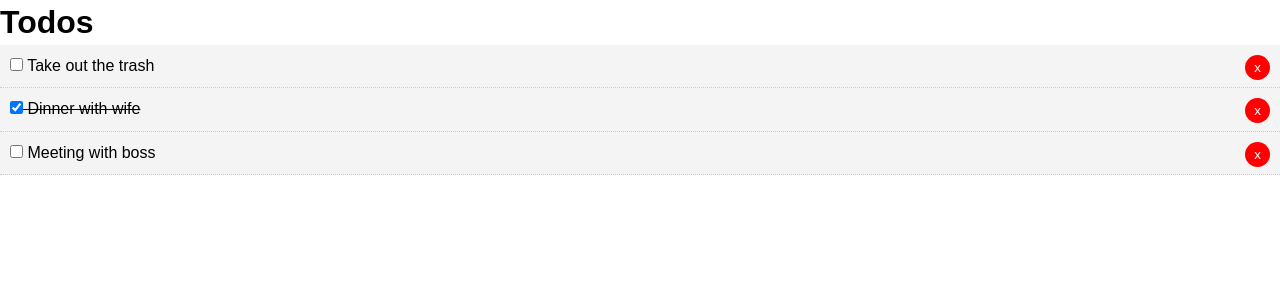
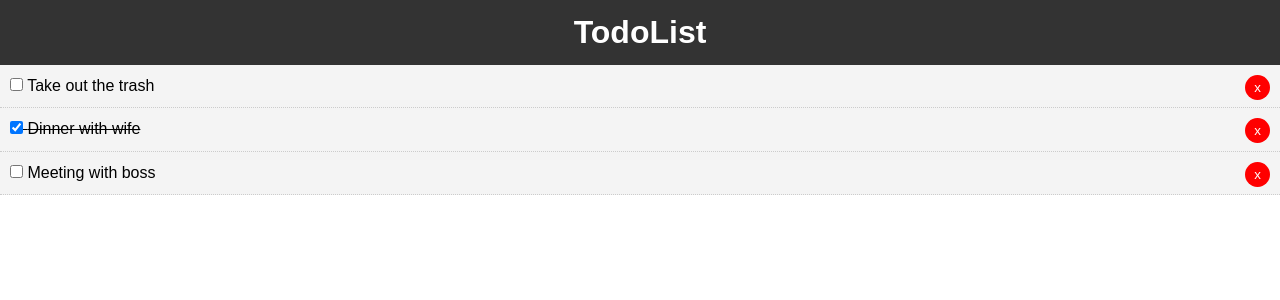
Before and after one commit to qishichang/react-todo, a React (Create React App) app: page / in a window 1280 px wide. Shown: the top 300 px of the page. Built offline with nearby package versions, Linux system fonts and the light colour scheme.

Commit message:
Add Header component

```diff
--- a/src/App.js
+++ b/src/App.js
@@ -1,6 +1,7 @@
 import React, { Component } from 'react';
 import './App.css';
 
+import Header from './components/layout/Header';
 import Todos from './components/Todos';
 
 class App extends Component {
@@ -44,6 +45,7 @@
   render() {
     return (
       <div className="App">
+        <Header />
         <Todos
           todos={this.state.todos}
           markComplete={this.markComplete}
--- a/src/components/Todos.js
+++ b/src/components/Todos.js
@@ -7,7 +7,6 @@
   render() {
     return (
       <div>
-        <h1>Todos</h1>
         {this.props.todos.map(todo => (
           <Todo key={todo.id} todo={todo} markComplete={this.props.markComplete} delTodo={this.props.delTodo} />
         ))}
--- /dev/null
+++ b/src/components/layout/Header.js
@@ -0,0 +1,16 @@
+import React from 'react';
+
+export default function Header() {
+  return (
+    <header style={headerStyle}>
+      <h1>TodoList</h1>
+    </header>
+  );
+}
+
+const headerStyle = {
+  background: '#333',
+  color: '#fff',
+  textAlign: 'center',
+  padding: '10px'
+};
```
